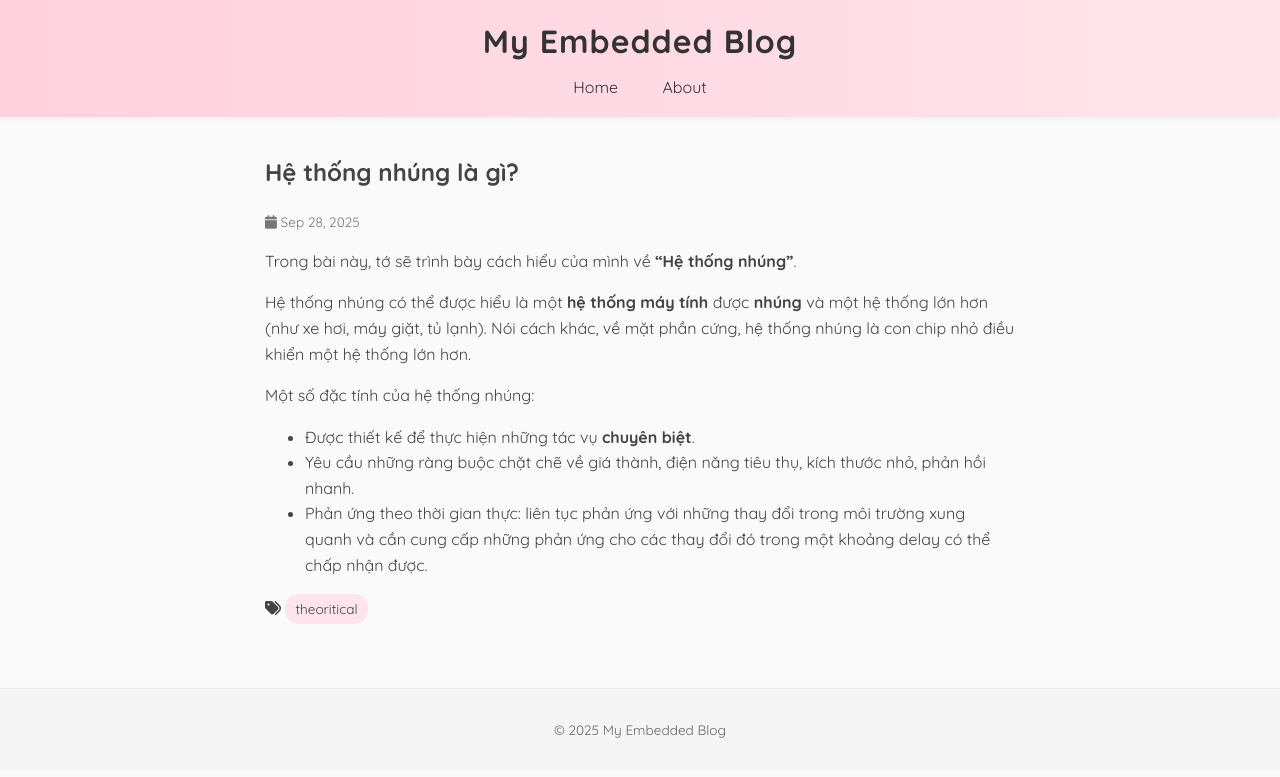
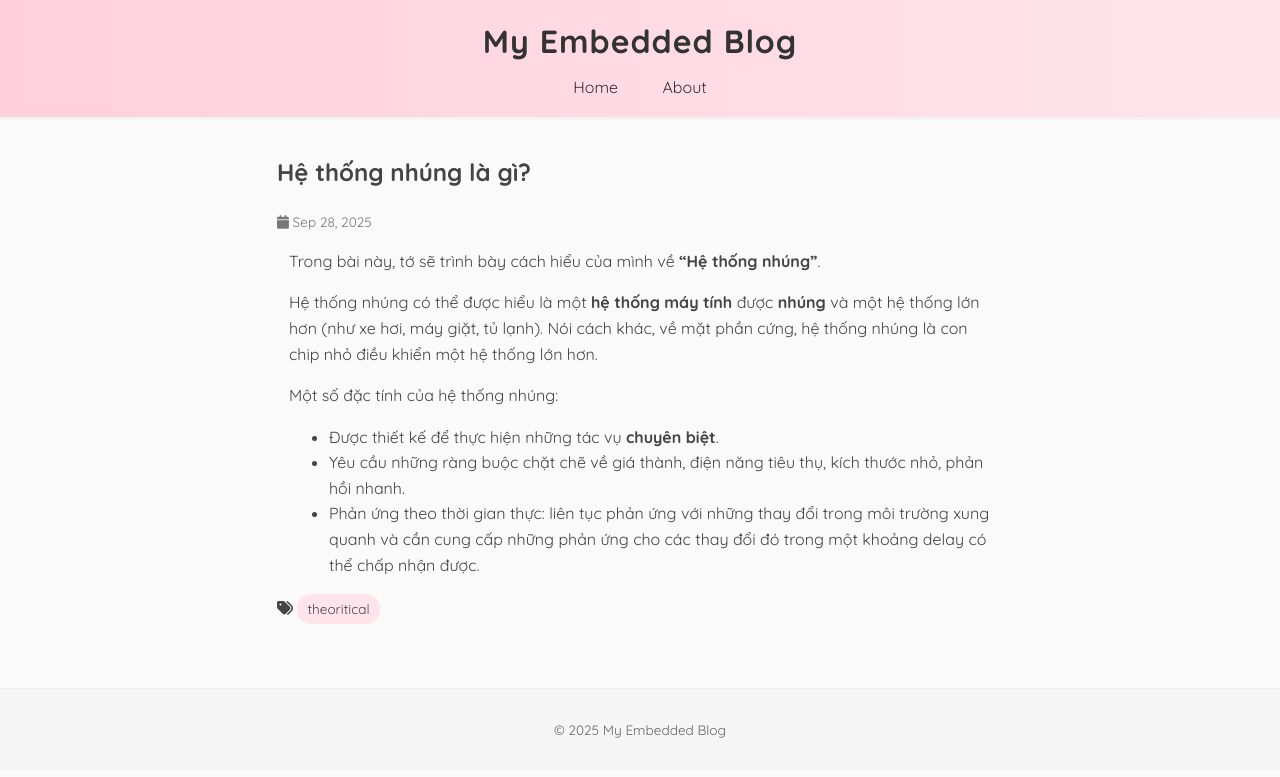
Before and after one commit to nhatvu-pham/nhatvu-pham.github.io, a Jekyll site: the page built from _posts/2025-09-28-ES.md, in a window 1280 px wide. Shown: the top 777 px of the page. Built offline with Jekyll 4.4.1, drawn with Linux system fonts in a browser that asks for light colours.

Commit message:
NVWatch 3

```diff
--- a/assets/css/style.css
+++ b/assets/css/style.css
@@ -187,3 +187,12 @@ footer {
   border-top: 1px solid #eee;
   font-family: 'Quicksand', sans-serif;
 }
+
+/* giảm padding trái-phải cho nội dung bài viết */
+.post, .post-content, .entry-content, .container {
+    padding-left: 12px !important;
+    padding-right: 12px !important;
+    max-width: 980px; /* tuỳ chọn: giới hạn chiều rộng nội dung */
+    margin-left: auto;
+    margin-right: auto;
+}
```
Also changed, not shown: _posts/2025-11-01-NVWatch.md (+4 -0 lines).
